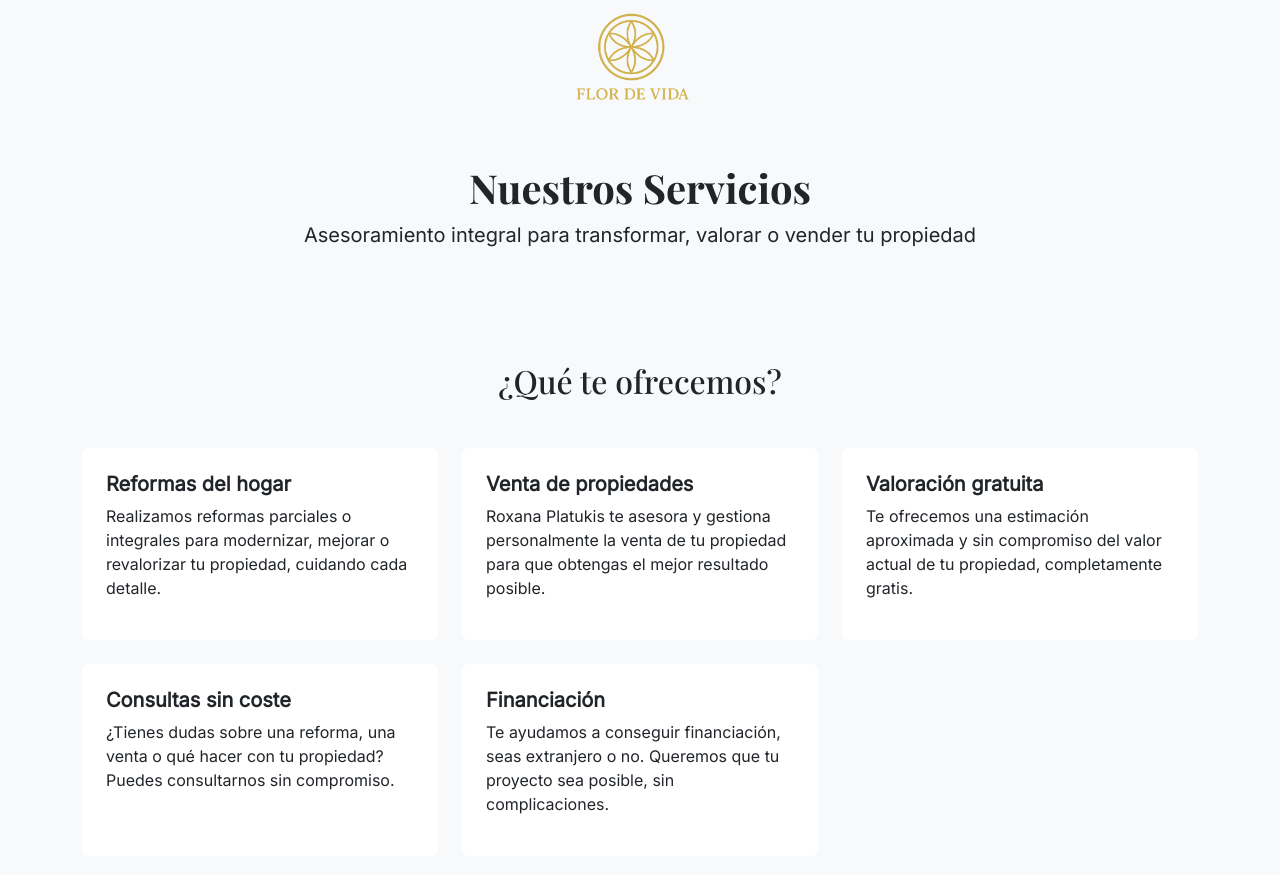
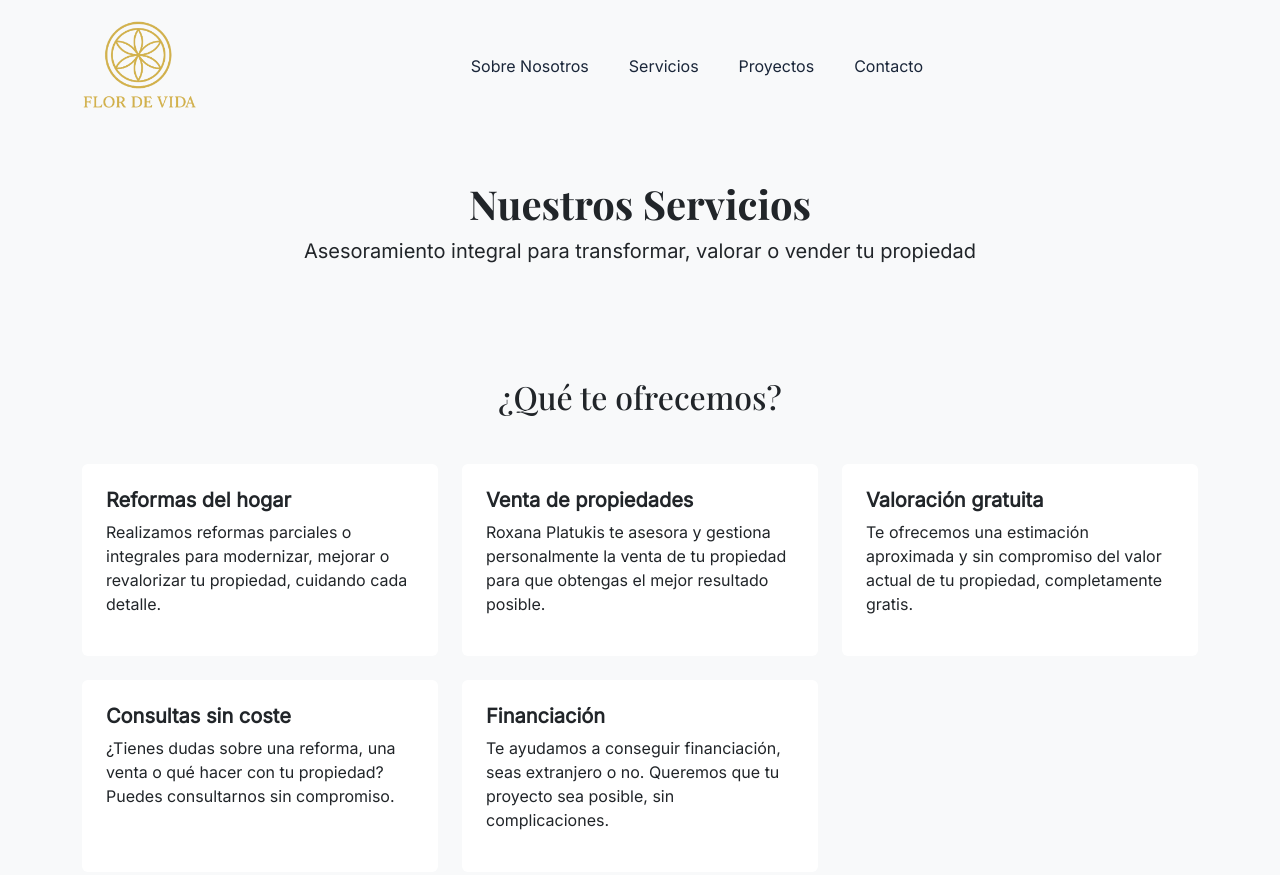
Before and after one commit to zzzanty777/Flor-de-vida, a plain HTML site: page servicios.html in a window 1280 px wide. Shown: the top 875 px of the page. Drawn offline with nearby package versions, Linux system fonts and the light colour scheme.

Commit message:
Update servicios.html

```diff
--- a/servicios.html
+++ b/servicios.html
@@ -68,12 +68,34 @@
 </head>
 <body>
 
-  <!-- NAVBAR -->
-  <nav class="navbar navbar-light bg-light text-center justify-content-center">
-    <a class="navbar-brand" href="index.html">
-      <img src="logo.png" height="90" alt="Flor de Vida">
+  <!-- NAVBAR GLOBAL -->
+<nav class="navbar navbar-expand-lg navbar-light bg-light py-3">
+  <div class="container">
+    <a class="navbar-brand mx-auto" href="index.html">
+      <img src="logo.png" alt="Flor de Vida" height="90">
     </a>
-  </nav>
+    <button class="navbar-toggler" type="button" data-bs-toggle="collapse" data-bs-target="#navbarNav"
+      aria-controls="navbarNav" aria-expanded="false" aria-label="Toggle navigation">
+      <span class="navbar-toggler-icon"></span>
+    </button>
+    <div class="collapse navbar-collapse justify-content-center" id="navbarNav">
+      <ul class="navbar-nav gap-4">
+        <li class="nav-item">
+          <a class="nav-link" href="sobre-nosotros.html">Sobre Nosotros</a>
+        </li>
+        <li class="nav-item">
+          <a class="nav-link" href="servicios.html">Servicios</a>
+        </li>
+        <li class="nav-item">
+          <a class="nav-link" href="proyectos.html">Proyectos</a>
+        </li>
+        <li class="nav-item">
+          <a class="nav-link" href="contacto.html">Contacto</a>
+        </li>
+      </ul>
+    </div>
+  </div>
+</nav>
 
   <!-- HEADER -->
   <header class="text-center py-5">
```
